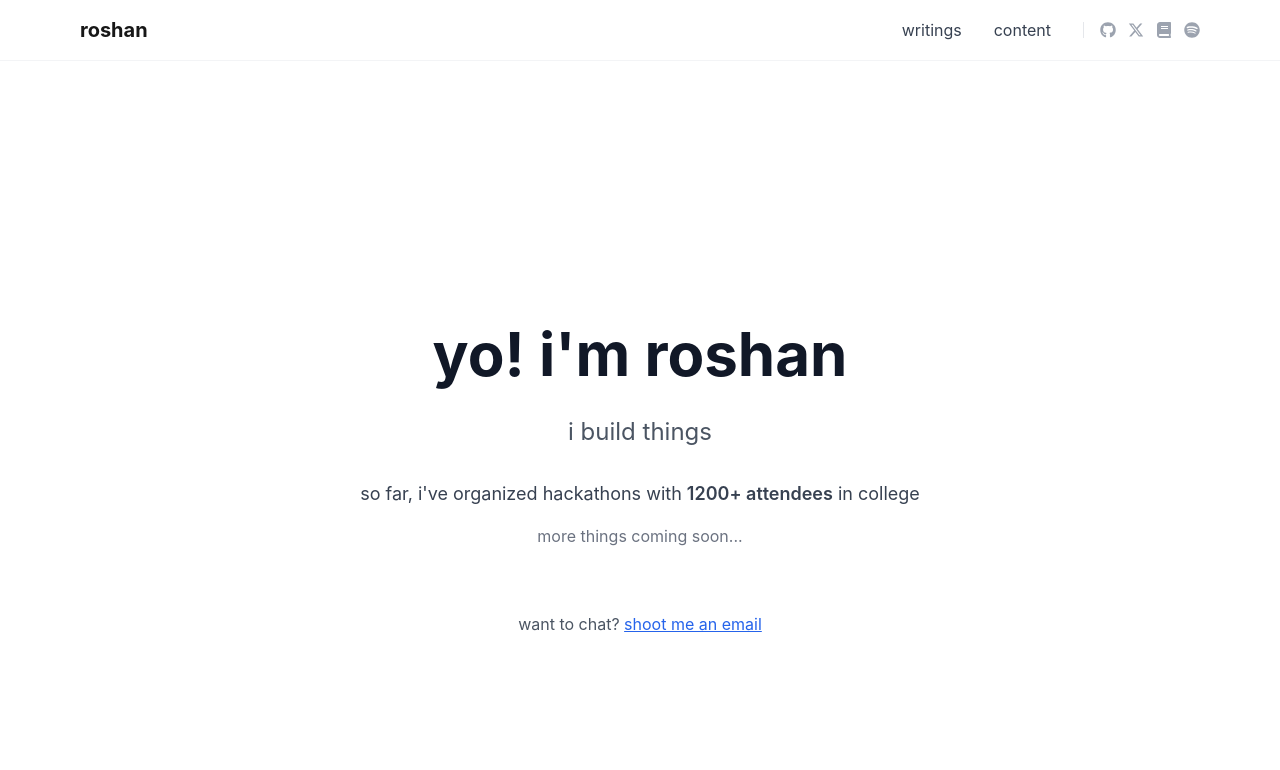
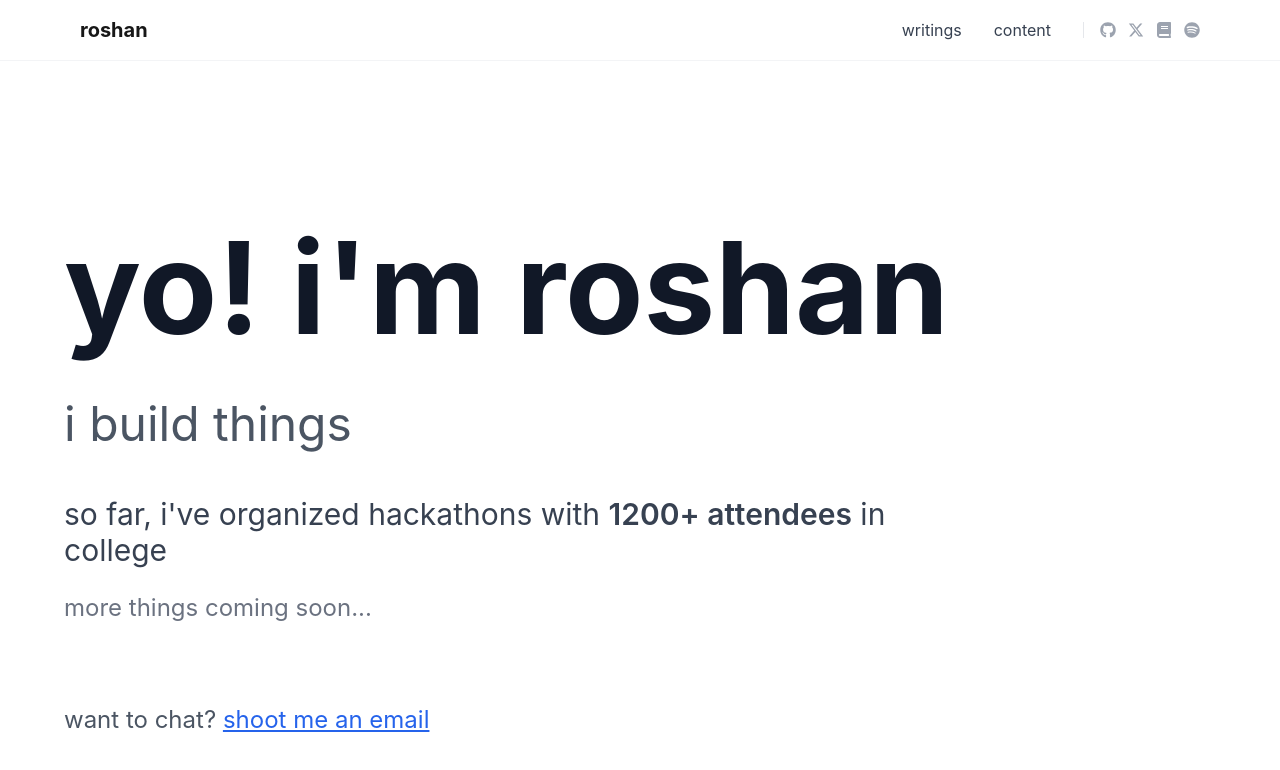
Before and after one commit to rohoswagger/whoami, a Next.js app: page / in a window 1280 px wide. Shown: the top 770 px of the page. Built offline with nearby package versions, Linux system fonts and the light colour scheme.

Commit message:
Refactor Hero component with left alignment and larger text

```diff
--- a/app/components/Hero.tsx
+++ b/app/components/Hero.tsx
@@ -2,35 +2,35 @@
 
 const Hero: React.FC = () => {
   return (
-    <div className="min-h-screen flex flex-col justify-center items-center px-4">
-      <div className="max-w-2xl text-center space-y-8">
+    <div className="min-h-screen flex flex-col justify-center px-4 md:px-8 lg:px-16">
+      <div className="max-w-4xl space-y-12">
         {/* Main heading */}
-        <h1 className="text-4xl md:text-6xl font-bold text-gray-900">
+        <h1 className="text-6xl md:text-8xl lg:text-9xl font-bold text-gray-900 leading-tight">
           yo! i&apos;m roshan
         </h1>
 
         {/* Subtitle */}
-        <p className="text-xl md:text-2xl text-gray-600 leading-relaxed">
+        <p className="text-3xl md:text-4xl lg:text-5xl text-gray-600 leading-relaxed">
           i build things
         </p>
 
         {/* What I've done */}
-        <div className="space-y-4">
-          <p className="text-lg text-gray-700">
+        <div className="space-y-6">
+          <p className="text-xl md:text-2xl lg:text-3xl text-gray-700 leading-relaxed">
             so far, i&apos;ve organized hackathons with <span className="font-semibold">1200+ attendees</span> in college
           </p>
-          <p className="text-base text-gray-500">
+          <p className="text-lg md:text-xl lg:text-2xl text-gray-500">
             more things coming soon...
           </p>
         </div>
 
         {/* Contact */}
         <div className="pt-8">
-          <p className="text-gray-600">
+          <p className="text-lg md:text-xl lg:text-2xl text-gray-600">
             want to chat?{" "}
             <a
               href="mailto:rohoswagger@gmail.com"
-              className="text-blue-600 hover:text-blue-800 underline"
+              className="text-blue-600 hover:text-blue-800 underline transition-colors"
             >
               shoot me an email
             </a>
```
